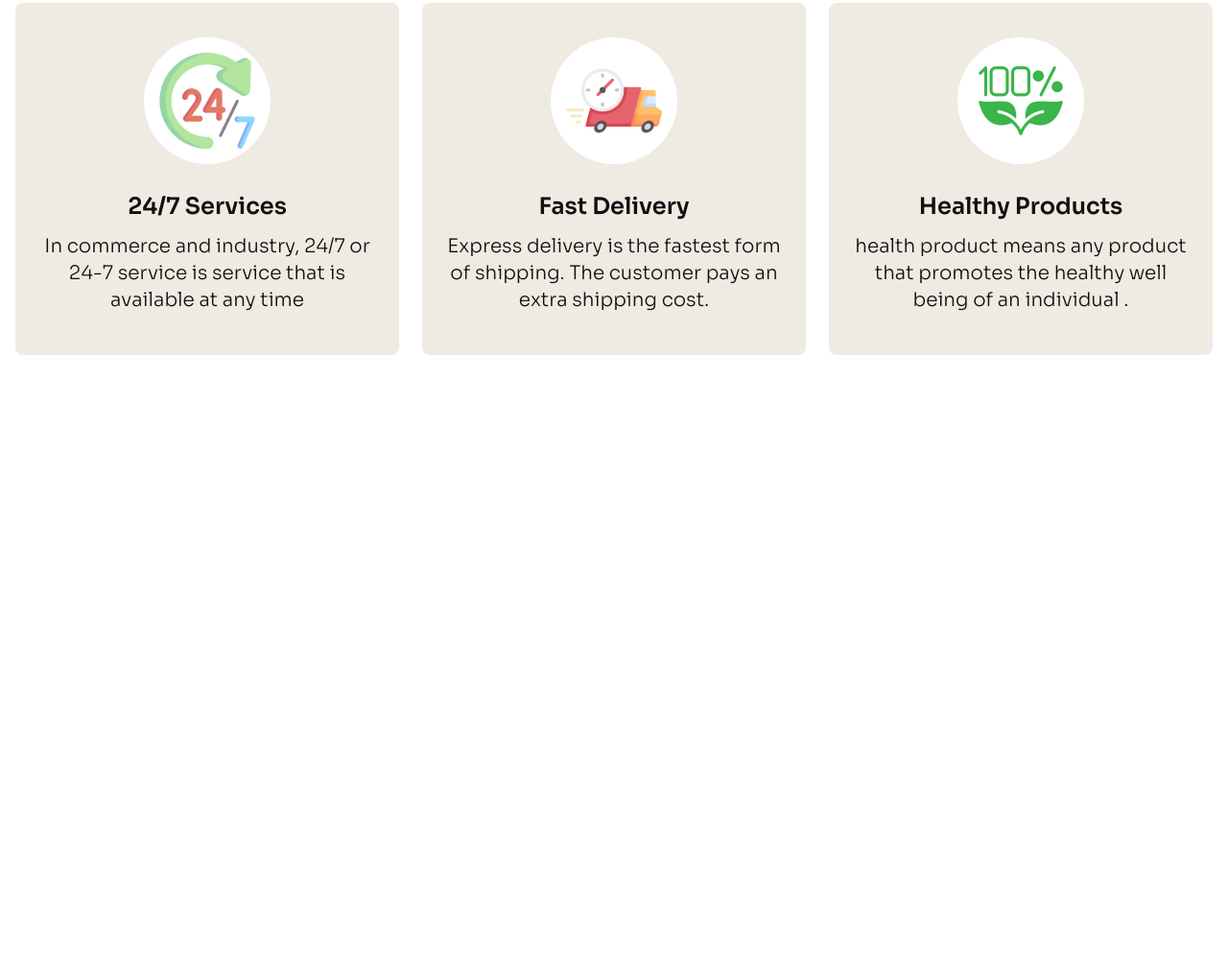
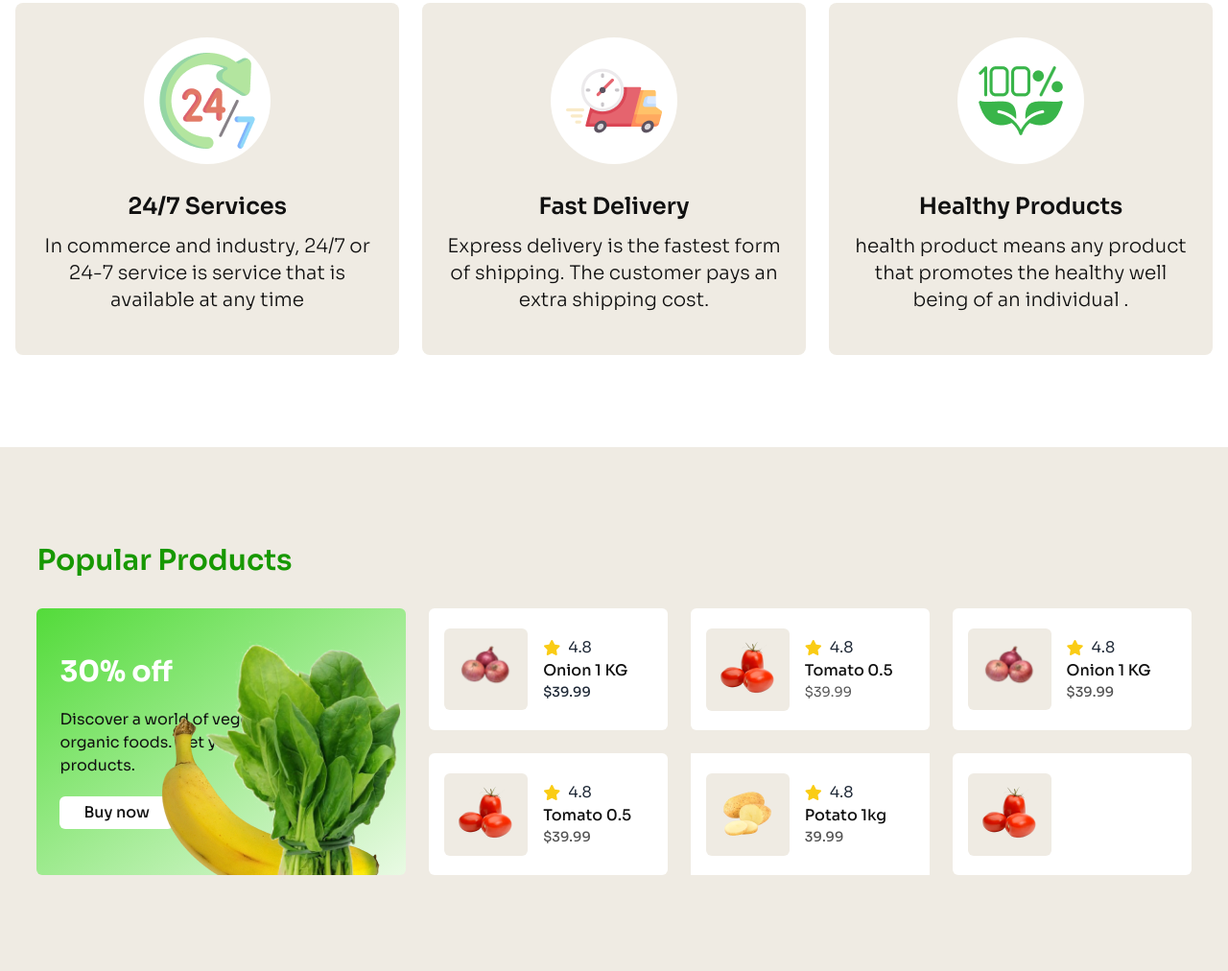
Before and after one commit to Labanya23/assignment-3, a plain HTML site: page index.html in a window 1280 px wide. Shown: the part 1304-2316 px from the top of the page at 96% size. Before the commit the page ends 1770 px from the top, so only its background shows below. Drawn offline with nearby package versions, Linux system fonts and the light colour scheme.

Commit message:
popular product updates

```diff
--- a/index.html
+++ b/index.html
@@ -124,6 +124,124 @@
             </div>
           </div>
         </section>
+        <section class="bg-[#EFEBE3]">
+          <div class="md:max-w-7xl w-[94%] mx-auto py-[100px]">
+            <h2 class="text-3xl font-[600] text-[#179800] mb-8">
+              Popular Products
+            </h2>
+            <div class="grid grid-cols-1 md:grid-cols-3 md:gap-6 gap-y-6">
+              <div class="bg-gradient-to-br from-[#53Db3A] to-[#E9FAE4] rounded-md py-12 p-6 flex flex-col gap-5 relative row-span-1 overflow-hidden">
+                <h2 class="text-white text-3xl font-[700] z-20">30% off</h2>
+                <p class="text-[#111111]">
+                  Discover a world of vegetables and organic foods. Get youressentials products.
+                </p>
+              <div>
+              <button class="py-[5px] px-[25px] rounded-md font-[500] text-[#111111] hover:text-[#179800] bg-white md:mb-0 mb-20 z-20">
+                Buy now
+              </button>
+            </div>
+            <div class="absolute md:right-0 md:bottom-0 bottom-0 -right-[40px] z-10">
+              <img class="md:w-full w-[80%]"src="assets/vegetable-offer.png"alt="">
+            </div>
+          </div>
+          <div class="col-span-2 grid md:grid-cols-3 grid-cols-2 gap-3 md:gap-6">
+            <div class="flex items-center bg-white p-3 md:p-[16px] rounded-md gap-4">
+              <div class="bg-[#EFEBE3] p-2 rounded-md w-[40%]">
+                <img class="w-[70px] hover:scale-110 duration-300"src="assets/onion.png"alt="">
+              </div>
+              <div>
+                <div class="flex items-center gap-2">
+                  <i class="fa-solid fa-star md:text-[16px] text-[12px] text-yellow-400"></i>
+                  <p class="text-[12px] md:text-[16px]">4.8</p>
+                </div>
+                <h3 class="md:text-[16px] text-[14px] font-[500] text-[#111111]">
+                  Onion 1 KG
+                </h3>
+                <p class="md:text-[14px] text-[12px] font-[500] text-[#53553]">
+                  $39.99
+                </p>
+              </div>
+            </div>
+            <div class="flex items-center bg-white p-3 md:p-[16px] rounded-md gap-4">
+              <div class="bg-[#EFEBE3] p-2 rounded-md w-[40%]">
+                <img class="w-[70px] hover:scale-110 duration-300"
+                src="assets/tomato.png"alt="">
+              </div>
+              <div>
+                <div class="flex items-center gap-2">
+                  <i class="fa-solid fa-star md:text-[16px] text-[12px] text-yellow-400"></i>
+                  <p class="text-[12px] md:text-[16px]">4.8</p>
+                </div>
+                <h3 class="md:text-[16px] text-[14px] font-[500] text-[#111111]">
+                  Tomato 0.5
+                </h3>
+                <p class="md:text-[14px] text-[12px] font[500] text-[#535353]">
+                  $39.99
+                </p>
+              </div>
+            </div>
+            <div class="flex items-center bg-white p-3 md:p-[16px] rounded-md gap-4">
+              <div class="bg-[#EFEBE3] p-2 rounded-md w-[40%]">
+                <img class="w-[70px] hover:scale-110 duration-300" src="assets/onion.png"alt="">
+
+              </div>
+              <div >
+                <div class="flex items-center gap-2">
+                  <i class="fa-solid fa-star md:text-[16px] text-[12px] text-yellow-400">
+
+                  </i>
+                  <p class="text-[12px] md:text-[16px]">4.8</p>
+                </div>
+                <h3 class="md:text-[16px] text-[14px] font-[500] text-[#111111]">
+                  Onion 1 KG
+                </h3>
+                <p class="md:text-[14px] text-[12px] font-[500] text-[#535353]">
+                  $39.99
+                </p>
+              </div>
+            </div>
+            <div class="flex items-center bg-white p-3 md:p-[16px] rounded-md gap-4">
+              <div class="bg-[#EFEBE3] p-2 rounded-md w-[40%]">
+                <img class="w-[70px] hover:scale-110 duration-300" src="assets/tomato.png" alt="">
+
+              </div>
+              <div>
+                <div class="flex items-center gap-2">
+                  <i class="fa-solid fa-star md:text-[16px] text-[12px] text-yellow-400"></i>
+                  <p class="text-[12px] md:text-[16px]">4.8</p>
+                </div>
+                <h3 class="md:text-[16px] text-[14px] font-[500] text-[#111111]">
+                  Tomato 0.5
+                </h3>
+                <p class="md:text-[14px] text-[12px] font-[500] text-[#535353]">
+                  $39.99
+                </p>
+              </div>
+            </div>
+            <div class="flex items-center bg-white p-3 md:p-[16px] rounder-md gap-4">
+              <div class="bg-[#EFEBE3] p-2 rounded-md w-[40%]">
+                <img class="w-[70px] hover:scale-110 duration-300"src="assets/potato.png"alt="">
+              </div>
+              <div>
+                <div class="flex items-center gap-2">
+                  <i class="fa-solid fa-star md:text-[16px] text-[12px] text-yellow-400"></i>
+                  <p class="text-[12px] md:text-[16px]">4.8</p>
+                </div>
+                <h3 class="md:text-[16px] text-[14px] font-[500] text-[#111111]">
+                  Potato 1kg
+                </h3>
+                <p class="md:text-[14px] text-[12px] font-[500] text-[#535353]">
+                  39.99
+                </p>
+              </div>
+            </div>
+            <div class="flex items-center bg-white p-3 md:p-[16px] rounded-md gap-4">
+              <div class="bg-[#EFEBE3] p-2 rounded-md w-[40%]">
+                <img class="w-[70px] hover:scale-110 duration-300" src="assets/tomato.png" alt="">
+              </div>
+            </div>
+          </div>
+        </section>
       </main>
     </body>
 
```
